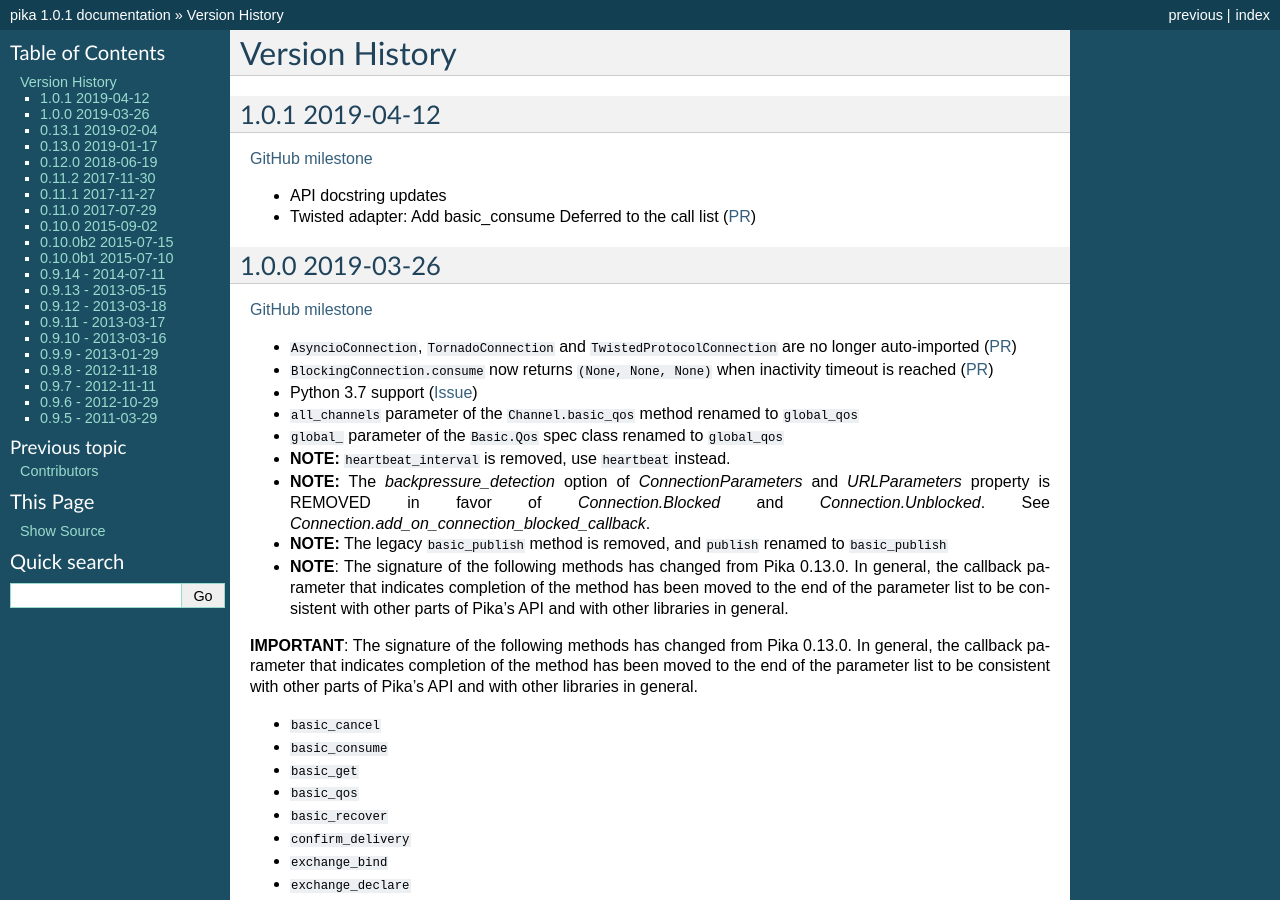
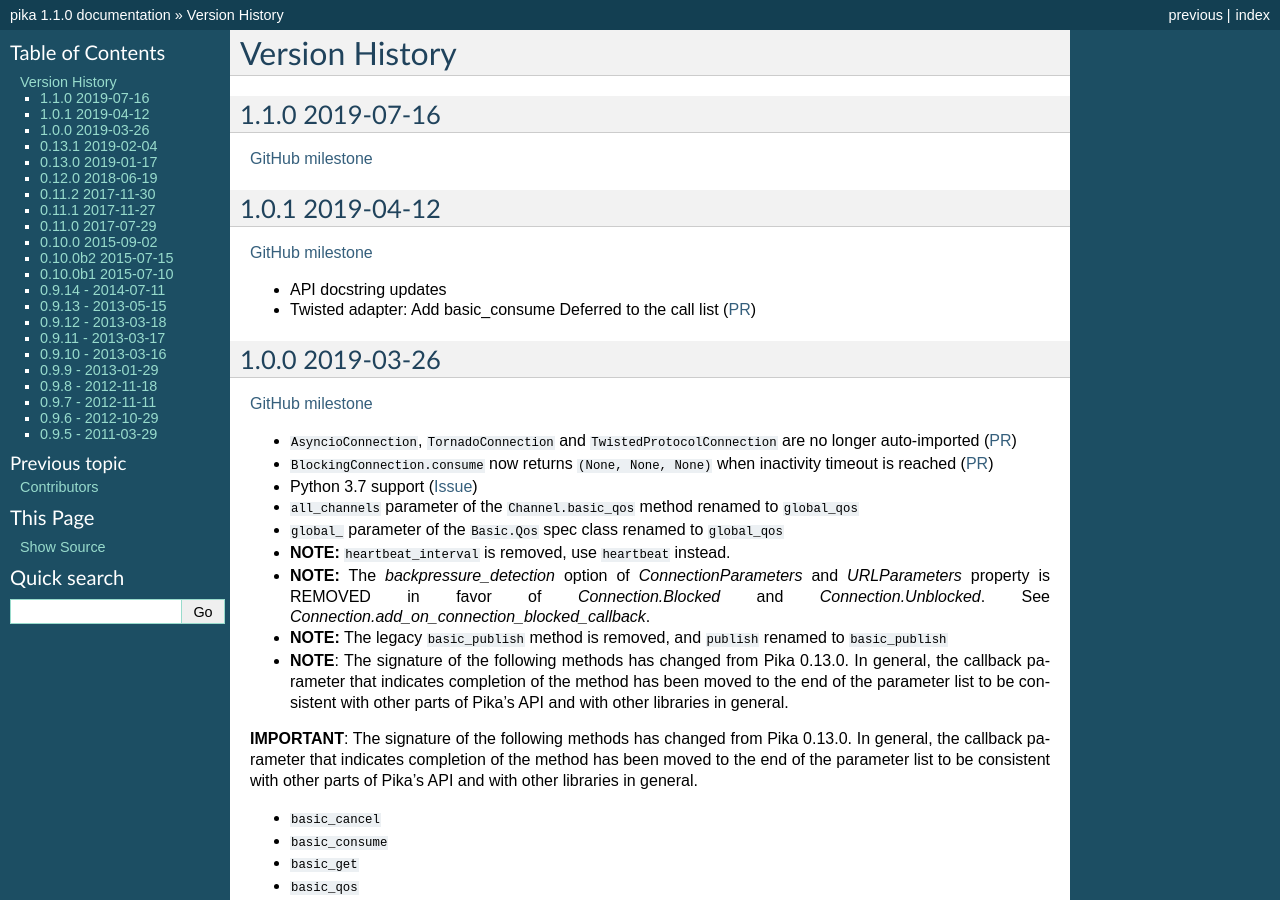
Before and after one commit to pika/pika, a Sphinx documentation site: the page built from docs/version_history.rst, in a window 1280 px wide and 900 px high. Built offline with Sphinx 7.4.7, drawn with Linux system fonts in a browser that asks for light colours; some of the changed text lies outside the part shown.

Commit message:
1.1.0 CHANGELOG

```diff
--- a/CHANGELOG.rst
+++ b/CHANGELOG.rst
@@ -1,5 +1,10 @@
 Version History
 ===============
+
+1.1.0 2019-07-16
+----------------
+
+`GitHub milestone <https://github.com/pika/pika/milestone/16?closed=1>`_
 
 1.0.1 2019-04-12
 ----------------
--- a/docs/version_history.rst
+++ b/docs/version_history.rst
@@ -1,5 +1,10 @@
 Version History
 ===============
+
+1.1.0 2019-07-16
+----------------
+
+`GitHub milestone <https://github.com/pika/pika/milestone/16?closed=1>`_
 
 1.0.1 2019-04-12
 ----------------
--- a/pika/__init__.py
+++ b/pika/__init__.py
@@ -1,4 +1,4 @@
-__version__ = '1.0.1'
+__version__ = '1.1.0'
 
 import logging
 
--- a/setup.py
+++ b/setup.py
@@ -16,7 +16,7 @@ long_description = ('Pika is a pure-Python implementation of the AMQP 0-9-1 '
 
 setuptools.setup(
     name='pika',
-    version='1.0.1',
+    version='1.1.0',
     description='Pika Python AMQP Client Library',
     long_description=open('README.rst').read(),
     maintainer='Gavin M. Roy',
```
